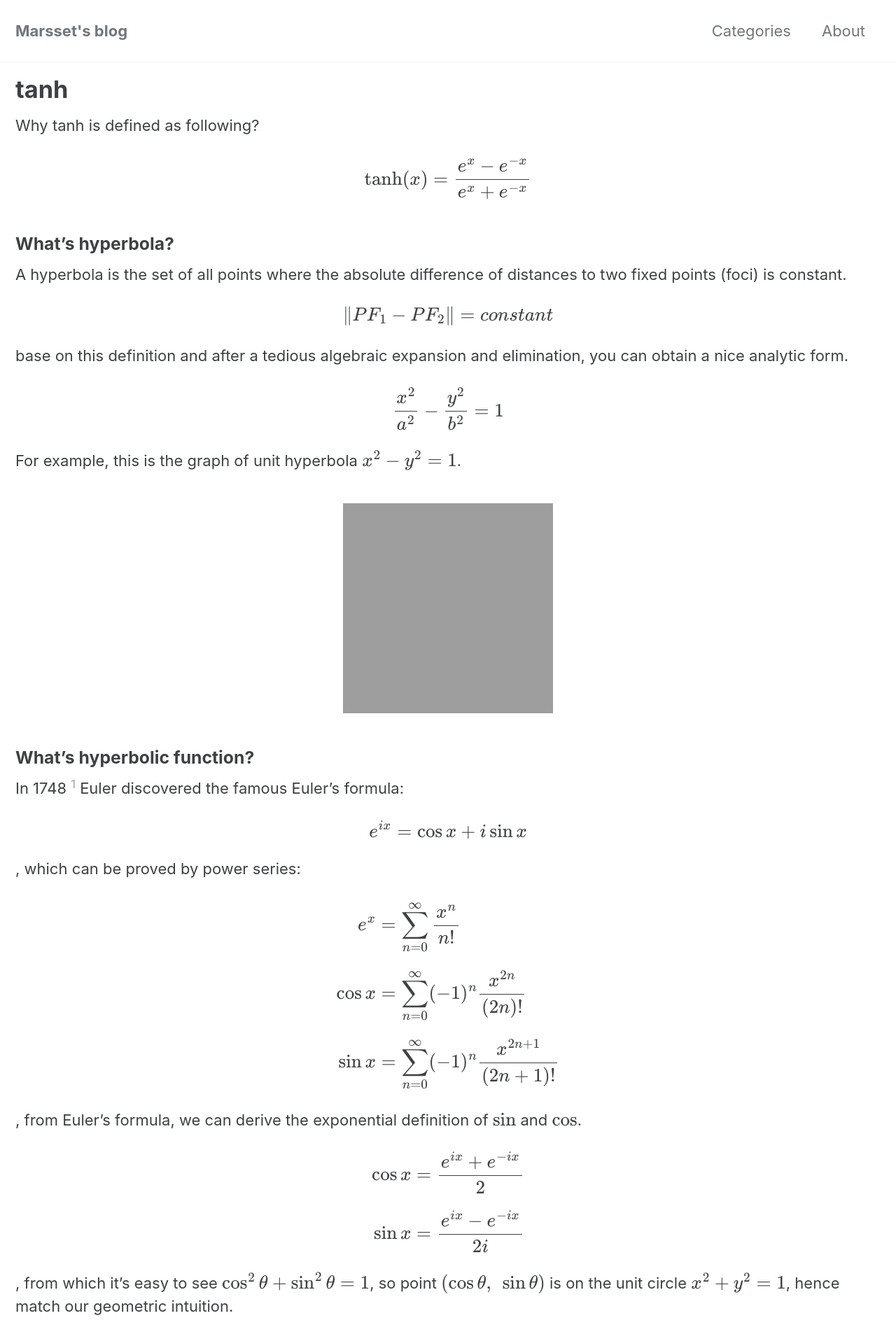
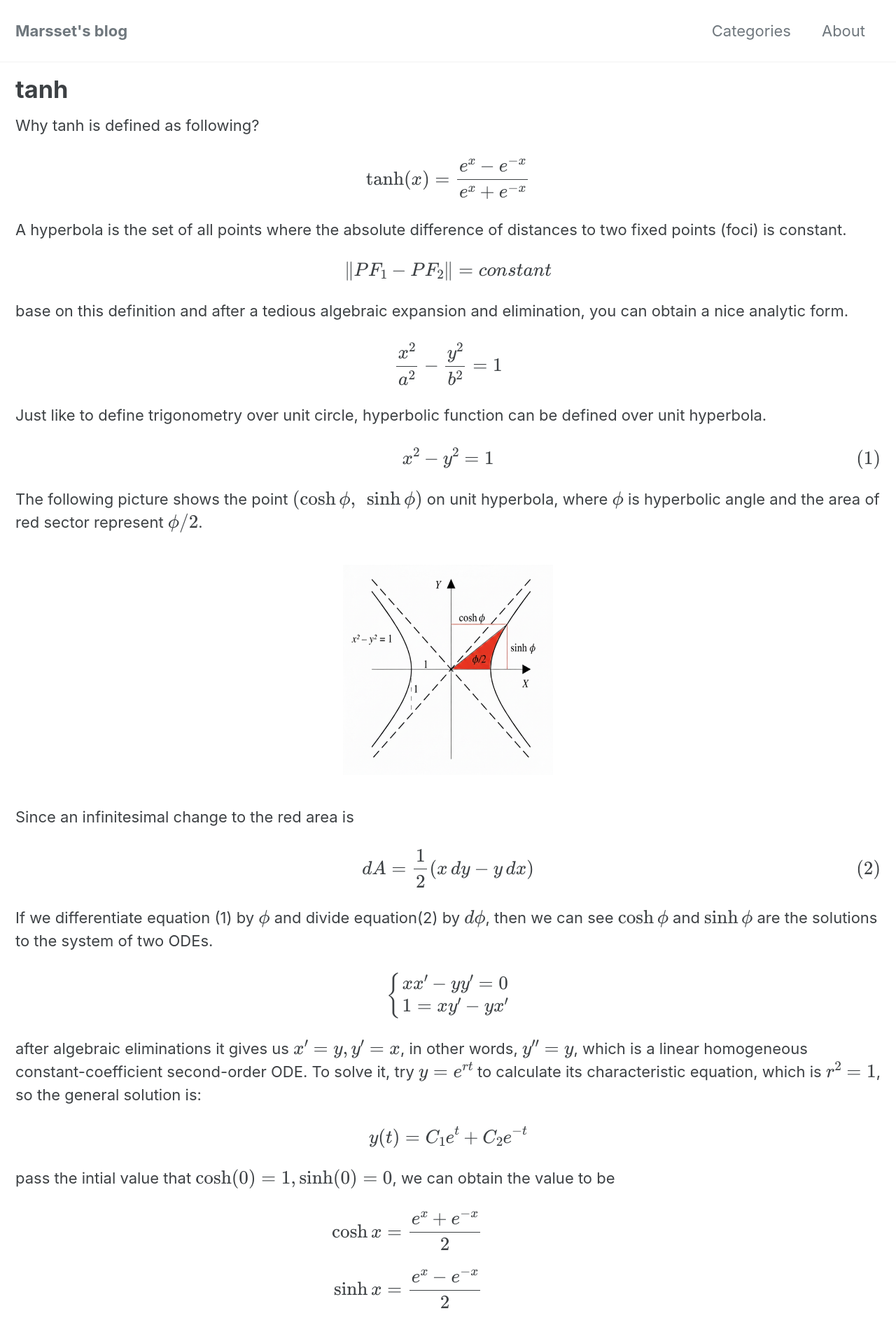
Before and after one commit to marsset/marsset.github.io, a Jekyll site: the page built from _posts/2026-02-16-tanh.markdown, in a window 1280 px wide. Shown: the top 1893 px of the page at 70% size. Built offline with Jekyll 4.4.1, drawn with Linux system fonts in a browser that asks for light colours; cached includes are drawn as plain includes; formulas are drawn with MathJax 3; some of the changed text lies outside the part shown; grey boxes are pictures that could not be loaded.

Commit message:
reason tanh in right direction from geometry to exponential form with ODE.

```diff
--- a/_posts/2026-02-16-tanh.markdown
+++ b/_posts/2026-02-16-tanh.markdown
@@ -15,8 +15,6 @@ $$
 \tanh(x) = \frac{e^x - e^{-x}}{e^x + e^{-x}}
 $$
 
-### What's hyperbola?
-
 A hyperbola is the set of all points where the absolute difference of distances to two fixed points (foci) is constant.
 
 $$
@@ -29,42 +27,46 @@ $$
 \frac{x^2}{a^2} - \frac{y^2}{b^2} = 1
 $$
 
-For example, this is the graph of unit hyperbola $x^2 -y^2 = 1$.
-
-<iframe class="desmos" style="max-width: 300px" src="https://www.desmos.com/calculator/hxeazutic6?embed"></iframe>
-
-### What's hyperbolic function?
-
-In 1748 [^intro-infinite] Euler discovered the famous Euler's formula:
+Just like to define trigonometry over unit circle,
+hyperbolic function can be defined over unit hyperbola.
 
 $$
-e^{ix} = \cos x + i \sin x
+x^2 - y^2 = 1 \tag{1}
 $$
 
-, which can be proved by power series:
+The following picture shows the point $(\cosh \phi,\ \sinh \phi)$ on unit hyperbola,
+where $\phi$ is hyperbolic angle and the area of red sector represent $\phi/2$.
+
+![Hyperbola](/assets/image/Hyperbolic_functions.png){: .align-center }
+
+<!-- <iframe class="desmos" style="max-width: 300px" src="https://www.desmos.com/calculator/hxeazutic6?embed"></iframe> -->
+
+Since an infinitesimal change to the
+red area is
 
 $$
-\begin{aligned}
-e^x &= \sum_{n=0}^{\infty} \frac{x^n}{n!} \\[6pt]
-\cos x &= \sum_{n=0}^{\infty} (-1)^n \frac{x^{2n}}{(2n)!} \\[6pt]
-\sin x &= \sum_{n=0}^{\infty} (-1)^n \frac{x^{2n+1}}{(2n+1)!}
-\end{aligned}
+dA = \frac{1}{2}\left( x\,dy - y\,dx \right) \tag{2}
 $$
 
-, from Euler's formula, we can derive the exponential definition of $\sin$ and $\cos$.
+If we differentiate equation (1) by $\phi$ and divide equation(2) by $d\phi$,
+then we can see $\cosh \phi$ and $\sinh \phi$ are the solutions to the system of two ODEs.
 
 $$
-\begin{aligned}
-\cos x &= \frac{e^{ix} + e^{-ix}}{2} \\[6pt]
-\sin x &= \frac{e^{ix} - e^{-ix}}{2i}
-\end{aligned}
+\begin{cases}
+x x' - y y' = 0 \\
+1 = x y' - y x'
+\end{cases}
 $$
 
-, from which it's easy to see
-$\cos^2 \theta + \sin^2 \theta = 1$, so point $(\cos \theta,\ \sin \theta)$  is on the unit circle $x^2 + y^2 = 1$, hence match our geometric intuition.
+after algebraic eliminations it gives us $x' = y, y' = x$, in other words, $y'' = y$, which is a
+linear homogeneous constant-coefficient second-order ODE. To solve it, try $y = e^{rt}$ to calculate its characteristic equation, which is $r^2 = 1$, so the
+general solution is:
 
+$$
+y(t) = C_1 e^t + C_2 e^{-t}
+$$
 
-In modern math, hyperbolic functions are usually directly defined in exponential form similar to above.
+pass the intial value that $\cosh(0) = 1, \sinh(0) = 0$, we can obtain the value to be
 
 $$
 \begin{aligned}
@@ -74,9 +76,3 @@ $$
 = \frac{e^x - e^{-x}}{e^x + e^{-x}}
 \end{aligned}
 $$
-
-with this explict definition, it is easy to verify that $\cosh^2 \phi - \sinh^2 \phi = 1$, so point $(\cosh \phi,\ \sinh \phi)$  is on the unit hyperbola $x^2 - y^2 = 1$, hence the name $\sinh$ for hyperbolic sine.
-
-It's also easy to verify that $\sinh$ and $\cosh$ is the solution to ODE $y'' = y$, so are any combination of these two, i.e. $y = A \cosh \phi + B \sinh \phi$.
-
-[^intro-infinite]: Euler, L. (1748). Introductio in analysin infinitorum. Volume 1 (I. Bruce, Trans. & Annot.). Online at 17centurymaths.com
--- a/assets/css/main.scss
+++ b/assets/css/main.scss
@@ -15,8 +15,8 @@ search: false
 }
 
 // desmos iframe
-iframe.desmos {
-  max-width: 500px;   // control desktop width
+.align-center, iframe.desmos {
+  max-width: 300px;   // control desktop width
   width: 80%;
   aspect-ratio: 1 / 1;  // change this to match original ratio
   border: 0;
```
Also changed, not shown: assets/image/Hyperbolic_functions.png (added).
